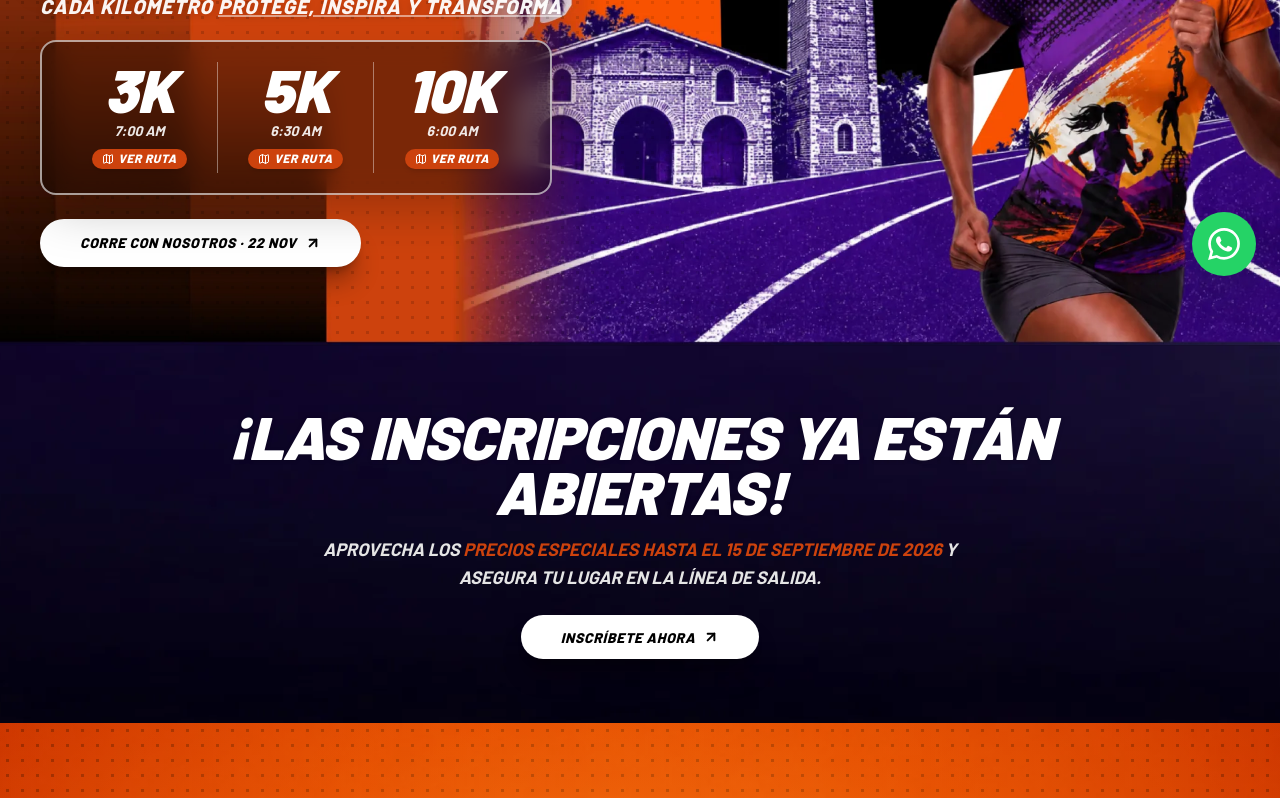
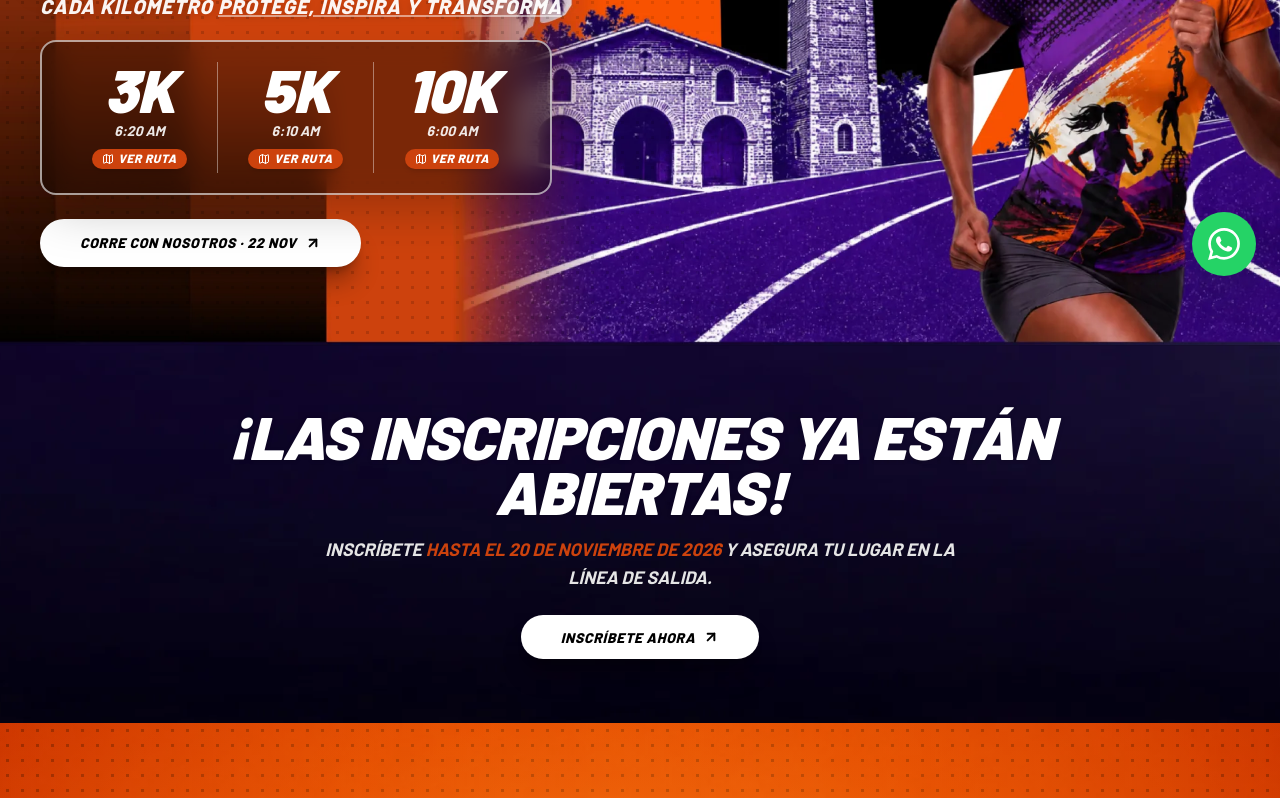
Before and after one commit to fitintegral3-lab/corre-y-liberate-2026, a Next.js app: page / in a window 1280 px wide. Shown: the part 500-1298 px from the top of the page. Built offline with nearby package versions, Linux system fonts and the light colour scheme; no server answers.

Commit message:
fix(registration): set race times and extend fixed-price sales

```diff
--- a/src/app/inscripcion/page.tsx
+++ b/src/app/inscripcion/page.tsx
@@ -18,7 +18,7 @@ export const metadata: Metadata = {
     'Inscríbete a Corre y Libérate 2026: elige tu distancia, paga con QR y sube tu comprobante.',
 };
 
-/** La preventa vigente y sus QR cambian con el calendario. */
+/** La disponibilidad depende de la fecha de cierre de las inscripciones. */
 export const revalidate = 3600;
 
 /**
@@ -32,8 +32,7 @@ export default function InscripcionPage() {
   const config = supabaseConfig();
   if (!config || !receiptsConfig()) notFound();
 
-  // Las opciones sin camiseta pueden seguir disponibles aunque una nueva
-  // preventa todavía no tenga QR con camiseta.
+  // Revisar ambas opciones de camiseta antes de bloquear el formulario.
   const probes = distances
     .filter((distance) => !distance.soldOut)
     .flatMap((distance) => [
--- a/src/app/page.tsx
+++ b/src/app/page.tsx
@@ -17,9 +17,8 @@ import { buildEventJsonLd, buildOrganizationJsonLd } from '@/lib/seo/json-ld';
 /**
  * La pagina se prerenderiza y se revalida cada hora.
  *
- * El contenido es estatico salvo por un dato que depende del calendario: cual
- * preventa esta vigente. Una hora es suficiente para que el cambio de fase se
- * refleje solo, sin redesplegar y sin renderizar en cada visita.
+ * El contenido es estatico salvo por el cierre de inscripciones. La revalidacion
+ * permite reflejar el cierre sin redesplegar ni renderizar en cada visita.
  */
 export const revalidate = 3600;
 
--- a/src/content/distances.ts
+++ b/src/content/distances.ts
@@ -17,7 +17,7 @@ export const distances = z
       label: '3K',
       fullLabel: '3K',
       kilometers: 3,
-      startTime: '7:00 am',
+      startTime: '6:20 am',
       description: '3 kilómetros · Para todo público',
       routeImage: '/rutas/3k.webp',
     },
@@ -26,7 +26,7 @@ export const distances = z
       label: '5K',
       fullLabel: '5K',
       kilometers: 5,
-      startTime: '6:30 am',
+      startTime: '6:10 am',
       description: '5 kilómetros',
       routeImage: '/rutas/5k.webp',
     },
--- a/src/content/pricing.ts
+++ b/src/content/pricing.ts
@@ -3,45 +3,26 @@ import { z } from 'zod';
 import { presalePhaseSchema } from '@/domain/event/schema';
 
 /**
- * Fases de preventa.
- *
- * Cada fase declara su ventana de fechas y el precio de cada distancia. El
- * texto «1 de agosto al 15 de septiembre de 2026» y cual fase esta vigente se
- * derivan de aca: las fechas viven una sola vez y se formatean al renderizar.
+ * Venta a precio fijo hasta el 20 de noviembre inclusive, en hora de Colombia.
+ * Conservamos el id de la fase para los QR y las inscripciones ya guardadas.
  */
 export const presalePhases = z
   .array(presalePhaseSchema)
   .nonempty()
   .parse([
     {
-      id: 'preventa-1',
-      name: 'PREVENTAS 1',
-      tagline: '¡Aprovecha el mejor precio!',
+      id: 'preventa-2',
+      name: 'INSCRIPCIONES',
+      tagline: 'Precios vigentes hasta el cierre',
       startsOn: '2026-08-01',
-      endsOn: '2026-09-15',
-      prices: { '5k': 100_000, '7k': 120_000, '10k': 140_000, '3k-infantil': 90_000 },
-    },
-    {
-      id: 'preventa-2',
-      name: 'PREVENTAS 2',
-      tagline: 'Precio intermedio',
-      startsOn: '2026-09-16',
-      endsOn: '2026-10-31',
+      endsOn: '2026-11-20',
       prices: { '5k': 120_000, '7k': 140_000, '10k': 160_000, '3k-infantil': 90_000 },
-    },
-    {
-      id: 'preventa-3',
-      name: 'PREVENTAS 3',
-      tagline: 'Última oportunidad',
-      startsOn: '2026-11-01',
-      endsOn: '2026-11-15',
-      prices: { '5k': 140_000, '7k': 160_000, '10k': 180_000, '3k-infantil': 90_000 },
     },
   ]);
 
 export const pricingSection = {
-  eyebrow: 'PREVENTAS',
-  title: '¡ASEGURA TU CUPO AL MEJOR PRECIO!',
+  eyebrow: 'INSCRIPCIONES',
+  title: '¡ASEGURA TU CUPO!',
   categoriesTitle: 'CATEGORÍAS',
   categoriesHint: 'Con camiseta · Precio por persona, en pesos colombianos',
   ctaLabel: 'ASEGURA TU CUPO AHORA',
--- a/src/content/registration-form.ts
+++ b/src/content/registration-form.ts
@@ -40,7 +40,7 @@ export const registrationErrors = {
   'no-shirt-discount':
     'La inscripción sin camiseta tiene precio fijo y no admite descuentos adicionales.',
   'unknown-code': 'Ese código de descuento no existe. Revísalo o inscríbete sin código.',
-  'no-payment-qr': 'Todavía no hay QR de pago para esta preventa. Escríbenos por WhatsApp.',
+  'no-payment-qr': 'El QR de pago no está disponible. Escríbenos por WhatsApp.',
   'duplicate-cedula':
     'Ya hay una inscripción con esa cédula. Si crees que es un error, escríbenos por WhatsApp.',
   'receipt-missing': 'No encontramos tu comprobante. Vuelve a subirlo.',
--- a/src/features/pricing/PricingSection.tsx
+++ b/src/features/pricing/PricingSection.tsx
@@ -2,23 +2,14 @@ import { Container, CtaLink } from '@/components/ui';
 import { landingDistances as distances, presalePhases, pricingSection } from '@/content';
 import { withoutShirtPrices } from '@/content/without-shirt';
 import { siteConfig } from '@/config/site';
-import { priceFor } from '@/domain/event/selectors';
-import { formatCop, formatDateRange } from '@/lib/format';
+import { currentPresalePhase, priceFor } from '@/domain/event/selectors';
+import { formatCop, formatLongDate } from '@/lib/format';
 
-/** Fondo negro al 69 %, exacto al diseno original. */
 const cardBackground = 'rgba(0, 0, 0, 0.69)';
 
-/**
- * Encabezado de tarjeta. La altura minima solo aplica desde `md`, que es donde
- * las cuatro columnas conviven y sus bordes tienen que coincidir; apilado en
- * movil, cada tarjeta ocupa lo que necesita.
- */
-const headerClasses = 'border-b border-white/20 pb-3 lg:flex lg:min-h-28 lg:flex-col';
+export function PricingSection() {
+  const phase = currentPresalePhase(presalePhases);
 
-const cardClasses =
-  'flex flex-col justify-between rounded-2xl border border-white/15 p-6 backdrop-blur-md transition-all duration-300 hover:-translate-y-2 hover:border-white/35 hover:shadow-2xl hover:shadow-black/70';
-
-export function PricingSection() {
   return (
     <section
       id="precios"
@@ -33,105 +24,35 @@ export function PricingSection() {
           <p className="mt-1 font-athletic text-6xl text-white sm:text-8xl lg:text-9xl">
             {pricingSection.title}
           </p>
+          <p className="mt-4 text-lg font-semibold text-white/90">
+            {phase
+              ? `Inscripciones abiertas hasta el ${formatLongDate(phase.endsOn)}`
+              : 'Las inscripciones están cerradas.'}
+          </p>
+          <p className="mt-2 text-sm text-white/70">{pricingSection.categoriesHint}</p>
         </div>
 
-        <div className="mx-auto grid max-w-6xl grid-cols-1 gap-4 text-left md:grid-cols-2 lg:grid-cols-4">
-          {/* Columna de categorias: la llave de lectura de las tres siguientes. */}
-          <div style={{ backgroundColor: cardBackground }} className={cardClasses}>
-            <div>
-              {/* `md:min-h-*` sincroniza el borde inferior de los cuatro
-                  encabezados. Antes cada uno terminaba donde lo dejaba su
-                  texto, asi que agregar una linea a las fases desalineaba las
-                  filas de precios contra las de categorias. */}
-              <div className={headerClasses}>
-                <h3 className="font-athletic-bold text-2xl text-white">
-                  {pricingSection.categoriesTitle}
-                </h3>
-                <span className="mt-2 block text-[13px] font-semibold text-white/60">
-                  {pricingSection.categoriesHint}
-                </span>
-              </div>
-              <div className="divide-y divide-white/15">
+        {phase && (
+          <div className="mx-auto grid max-w-5xl grid-cols-1 gap-4 md:grid-cols-3">
             {distances.map((distance) => (
-                  <div key={distance.id} className="py-4">
-                    <strong className="flex items-center gap-2 font-athletic text-4xl leading-none text-white">
-                      {distance.fullLabel}
-                      {distance.soldOut && (
-                        <span className="rounded-full bg-brand-orange px-2 py-1 font-athletic-bold text-[11px] tracking-wider">
-                          {pricingSection.soldOutLabel}
-                        </span>
-                      )}
-                    </strong>
-                    <span className="mt-1 block text-xs font-medium text-neutral-300">
-                      {distance.description}
-                    </span>
+              <div
+                key={distance.id}
+                style={{ backgroundColor: cardBackground }}
+                className="rounded-2xl border border-white/15 p-6 backdrop-blur-md"
+              >
+                <h3 className="font-athletic text-5xl text-white">{distance.fullLabel}</h3>
+                <p className="mt-2 text-sm text-neutral-300">{distance.description}</p>
+                <p className="mt-6 font-athletic text-5xl text-white sm:text-6xl">
+                  {distance.soldOut
+                    ? pricingSection.soldOutLabel
+                    : formatCop(priceFor(phase, distance.id))}
+                </p>
               </div>
             ))}
           </div>
-            </div>
-          </div>
+        )}
 
-          {presalePhases.map((phase) => (
-            <div key={phase.id} style={{ backgroundColor: cardBackground }} className={cardClasses}>
-              <div>
-                <div className={headerClasses}>
-                  <h3 className="font-athletic-bold text-2xl leading-none text-white">
-                    {phase.name}
-                  </h3>
-                  <span className="mt-1 block font-athletic-bold text-xs text-brand-orange">
-                    {phase.tagline}
-                  </span>
-                  {/* La vigencia va arriba y no al pie: es lo que decide si este
-                      precio le sirve a quien lee, y al final de la tarjeta
-                      quedaba despues de cuatro precios, en letra chica y tras
-                      un borde. Nadie llegaba. */}
-                  <span className="mt-2 block text-[13px] font-semibold text-white/80">
-                    {formatDateRange(phase.startsOn, phase.endsOn)}
-                  </span>
-                </div>
-
-                <div className="divide-y divide-white/15">
-                  {distances.map((distance) => (
-                    <div key={distance.id} className="py-4">
-                      {/* En movil las cuatro tarjetas se apilan y la columna de
-                          categorias queda arriba de todo, asi que un precio
-                          suelto no dice a que distancia corresponde. Por eso
-                          cada uno lleva su rotulo encima. En escritorio la
-                          columna de la izquierda ya lo dice, y ahi el rotulo
-                          queda solo para lectores de pantalla, que leen celda
-                          por celda y tampoco ven esa columna. */}
-                      <span className="mb-1 block font-athletic-bold text-sm tracking-wider text-white/70 lg:mb-0 lg:sr-only">
-                        {distance.fullLabel}
-                      </span>
-                      {/* Agotada se ve en cada fase y no solo en la vigente: un
-                          precio de una fase futura sugiere que va a volver a
-                          haber cupos. */}
-                      {distance.soldOut ? (
-                        <span className="block font-athletic text-4xl leading-none text-white/40 sm:text-5xl">
-                          {pricingSection.soldOutLabel}
-                        </span>
-                      ) : (
-                        <span className="block font-athletic text-4xl leading-none text-white sm:text-5xl">
-                          {formatCop(priceFor(phase, distance.id))}
-                        </span>
-                      )}
-                      {/* Iguala la altura de fila con la columna de categorias,
-                          que lleva dos lineas por distancia. En movil sobra: ahi
-                          el rotulo ya ocupa esa linea. */}
-                      <span
-                        aria-hidden="true"
-                        className="mt-1 hidden text-[11px] text-transparent select-none lg:block"
-                      >
-                        -
-                      </span>
-                    </div>
-                  ))}
-                </div>
-              </div>
-            </div>
-          ))}
-        </div>
-
+        {phase && (
           <div
             className="mx-auto mt-8 max-w-3xl rounded-2xl border border-white/20 p-6 backdrop-blur-md"
             style={{ backgroundColor: cardBackground }}
@@ -156,11 +77,13 @@ export function PricingSection() {
                 ))}
             </div>
             <p className="mt-3 text-sm text-white/80">
-            Elige con o sin camiseta al inscribirte. Precios sin camiseta no acumulables con códigos
-            de descuento.
+              Elige con o sin camiseta al inscribirte. Precios sin camiseta no acumulables con
+              códigos de descuento.
             </p>
           </div>
+        )}
 
+        {phase && (
           <div className="mt-12">
             <CtaLink
               href={siteConfig.links.registration}
@@ -169,6 +92,7 @@ export function PricingSection() {
               {pricingSection.ctaLabel}
             </CtaLink>
           </div>
+        )}
       </Container>
     </section>
   );
--- a/src/features/registration/RegistrationBanner.tsx
+++ b/src/features/registration/RegistrationBanner.tsx
@@ -7,10 +7,8 @@ import { formatLongDate } from '@/lib/format';
 /**
  * Banda de inscripciones abiertas.
  *
- * La fecha limite sale de la fase de preventa vigente en vez de estar escrita
- * a mano: cuando cierra una fase, el texto pasa a anunciar la siguiente solo.
- * Si ya no queda ninguna abierta la banda no se renderiza, porque prometer un
- * precio que ya no se puede pagar es peor que no decir nada.
+ * La fecha limite sale del periodo de venta. Al cerrar las inscripciones,
+ * la banda deja de anunciar cupos disponibles.
  */
 export function RegistrationBanner() {
   const phase = currentPresalePhase(presalePhases);
@@ -27,9 +25,9 @@ export function RegistrationBanner() {
           {registrationBanner.title}
         </h2>
         <p className="mx-auto max-w-2xl font-athletic-semibold text-sm text-neutral-200 sm:text-base lg:text-lg">
-          Aprovecha los{' '}
+          Inscríbete{' '}
           <span className="font-bold text-brand-orange">
-            precios especiales hasta el {formatLongDate(phase.endsOn)}
+            hasta el {formatLongDate(phase.endsOn)}
           </span>{' '}
           y asegura tu lugar en la línea de salida.
         </p>
```
Also changed, not shown: src/lib/registration/payment-config.ts (+3 -7 lines), 2 other files (tests, documents, lock files or other folders). Lines whose indentation alone changed are shown as unchanged.
